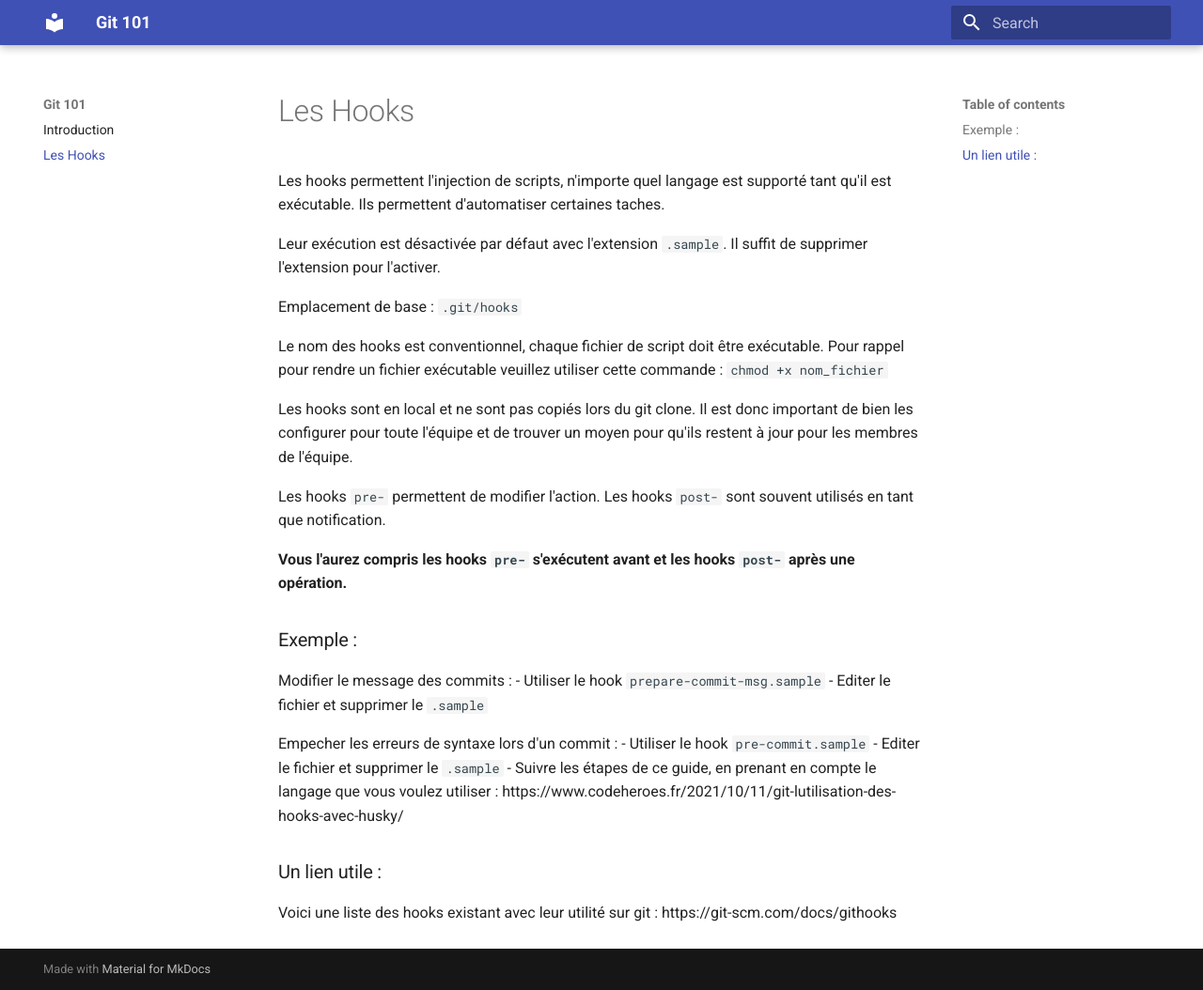
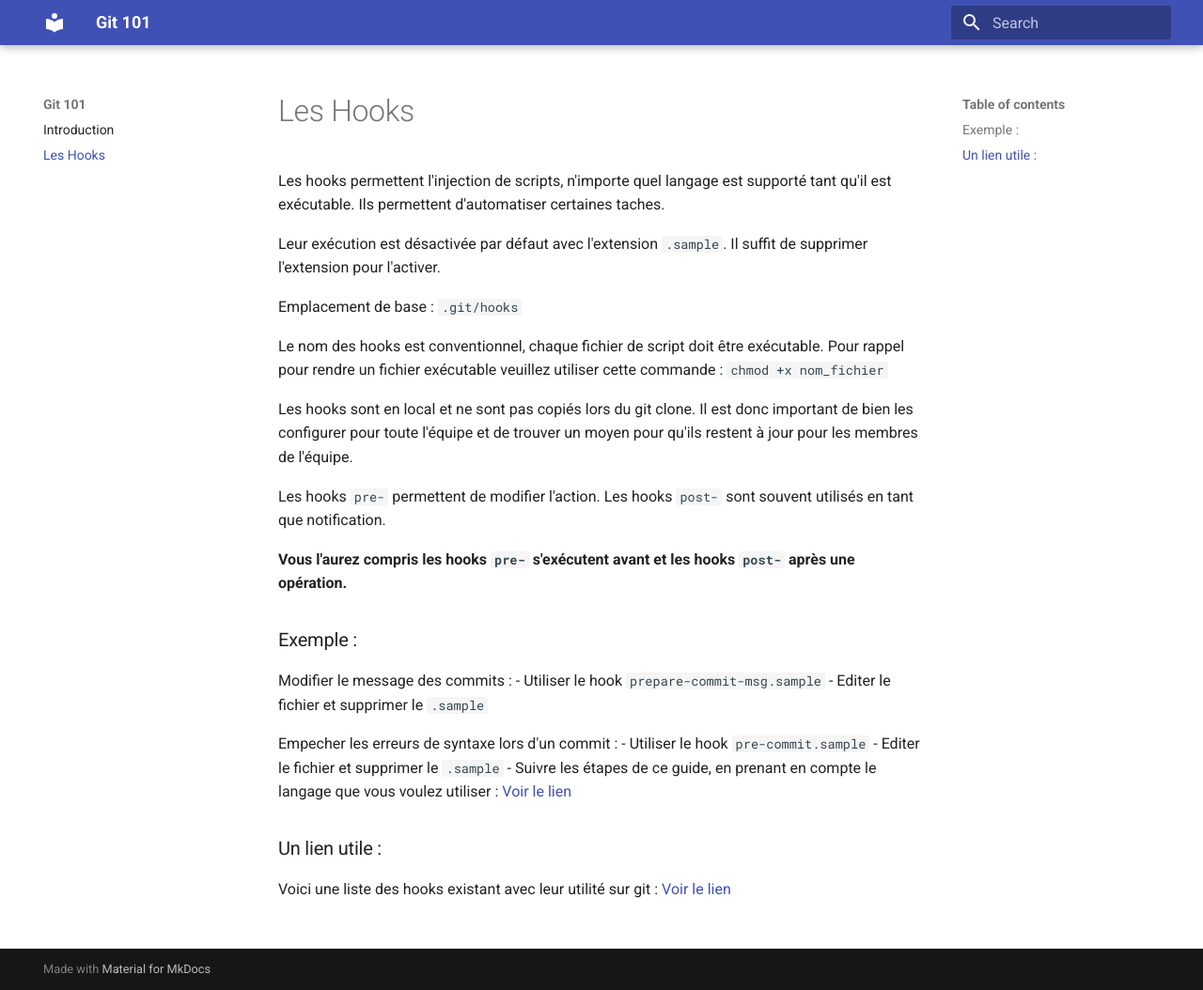
Before and after one commit to ub-mmi-but/git-101, an MkDocs documentation site: the page built from docs/hooks.md, in a window 1280 px wide and 1054 px high. Shown: the whole window at 94% size. Built offline with MkDocs 1.6.1 and Material for MkDocs 9.7.7, drawn with Linux system fonts in a browser that asks for light colours.

Commit message:
Ajout de vrai liens

```diff
--- a/docs/hooks.md
+++ b/docs/hooks.md
@@ -25,8 +25,8 @@ Modifier le message des commits :
 Empecher les erreurs de syntaxe lors d'un commit :
     - Utiliser le hook `pre-commit.sample`
     - Editer le fichier et supprimer le `.sample`
-    - Suivre les étapes de ce guide, en prenant en compte le langage que vous voulez utiliser : https://www.codeheroes.fr/2021/10/11/git-lutilisation-des-hooks-avec-husky/
+    - Suivre les étapes de ce guide, en prenant en compte le langage que vous voulez utiliser : [Voir le lien](https://www.codeheroes.fr/2021/10/11/git-lutilisation-des-hooks-avec-husky/)
 
 ### Un lien utile :
 
-Voici une liste des hooks existant avec leur utilité sur git : https://git-scm.com/docs/githooks
+Voici une liste des hooks existant avec leur utilité sur git : [Voir le lien](https://git-scm.com/docs/githooks)
```
